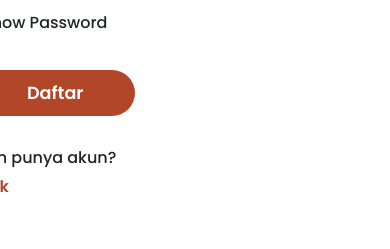
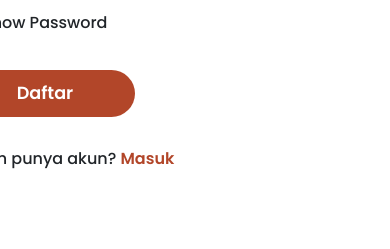
Before and after one commit to dino9611/4-warehouse-fe, a React (Create React App) app: page /register in a window 390 px wide. Shown: the part 572-821 px from the top of the page. Built offline with nearby package versions, Linux system fonts and the light colour scheme; no server answers.

Commit message:
[WJ-55] Edit register page responsive

```diff
--- a/src/App.js
+++ b/src/App.js
@@ -167,6 +167,7 @@ function App() {
         getRoleId === 2 ||
         loading ||
         currentPath.includes("/login") ||
+        currentPath.includes("/register") ||
         currentPath.includes("/admin") ? null : (
           <Footer />
         )}
--- a/src/pages/non-user/Register.jsx
+++ b/src/pages/non-user/Register.jsx
@@ -149,10 +149,9 @@ class Register extends Component {
               >
                 Daftar
               </button>
-              <h6 className="sudah-punya-akun-text">Sudah punya akun?</h6>
-              <Link to="/login" className="link-masuk">
-                Masuk
-              </Link>
+              <h6 className="sudah-punya-akun-text">
+                Sudah punya akun? <Link to="/login" className="link-masuk">Masuk</Link>
+              </h6>
             </div>
           </div>
         </div>
--- a/src/pages/non-user/styles/regis.css
+++ b/src/pages/non-user/styles/regis.css
@@ -101,10 +101,11 @@
   align-items: center;
   width: 180px;
   margin: 30px 32px 0 0;
-  padding-left: 15%;
+  padding: 0.625rem 0.75rem;
+  /* padding-left: 15%;
   padding-right: 18%;
   padding-bottom: 2%;
-  padding-top: 2%;
+  padding-top: 2%; */
 }
 .sudah-punya-akun-text {
   margin-top: 10%;
```
